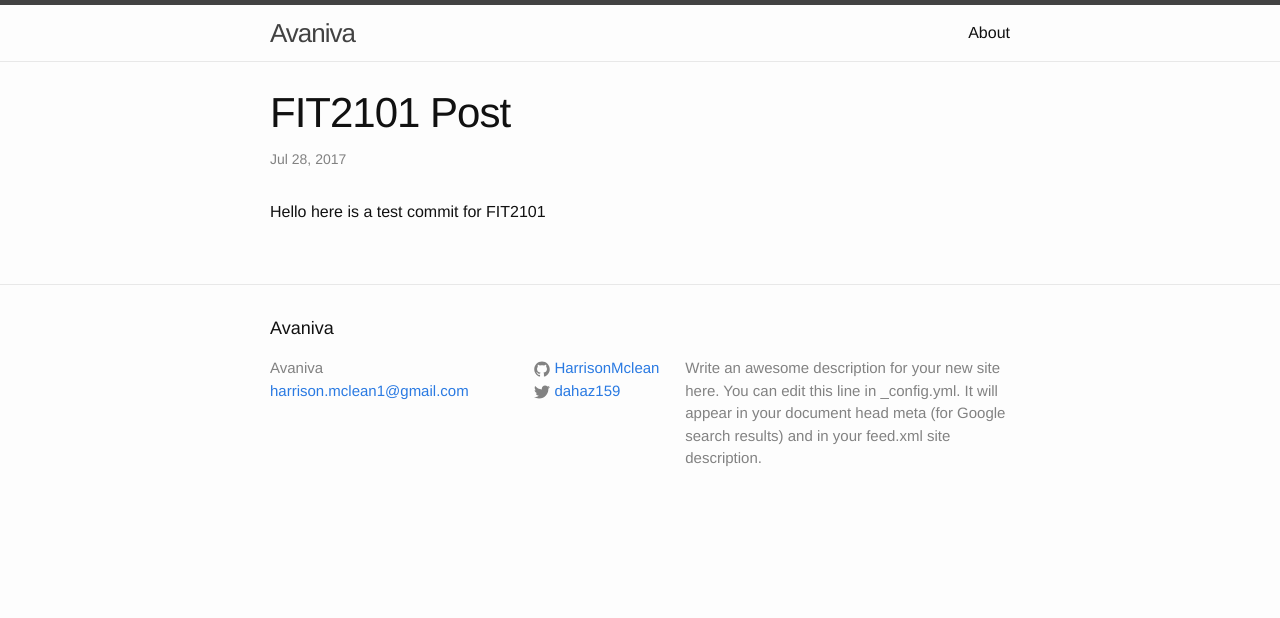
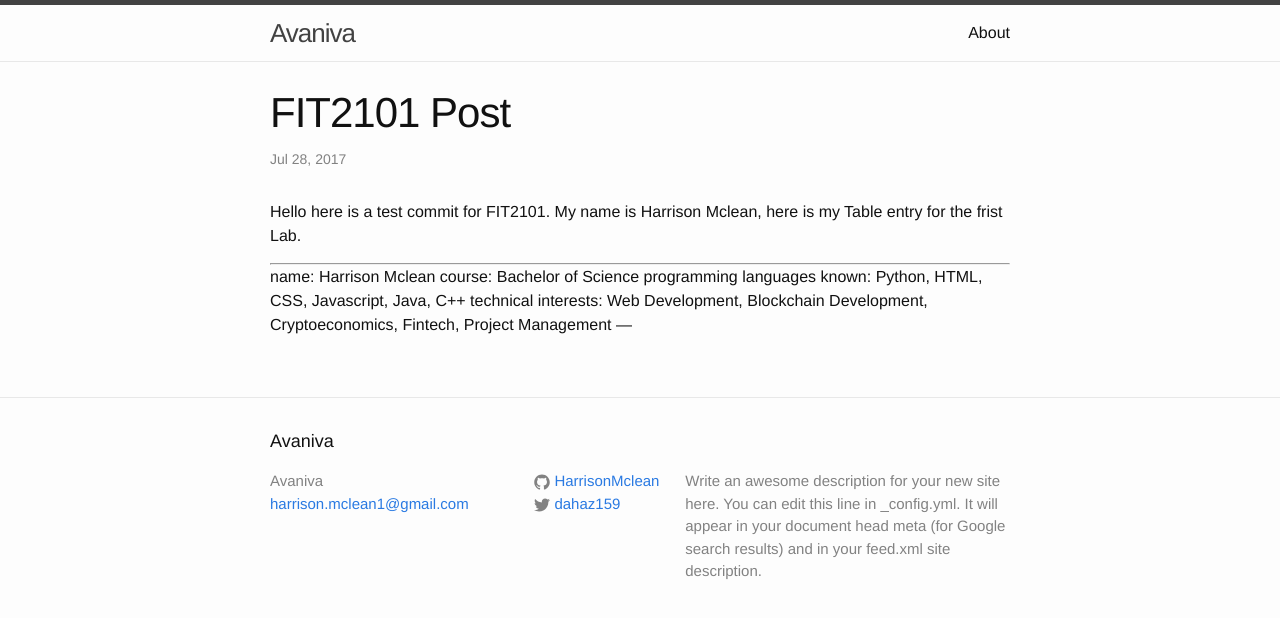
Before and after one commit to HarrisonMclean/TestSite, a Jekyll site: the page built from _posts/2017-7-28-Post.markdown, in a window 1280 px wide. Shown: the top 618 px of the page. Built offline with Jekyll 4.4.1, drawn with Linux system fonts in a browser that asks for light colours.

Commit message:
Added post content
added data table to post

```diff
--- a/_posts/2017-7-28-Post.markdown
+++ b/_posts/2017-7-28-Post.markdown
@@ -4,4 +4,12 @@ title: FIT2101 Post
 date: 2017-7-28 00:00:00
 categories: IT
 ---
-Hello here is a test commit for FIT2101
+Hello here is a test commit for FIT2101.
+My name is Harrison Mclean, here is my Table entry for the frist Lab.
+
+---
+name: Harrison Mclean
+course: Bachelor of Science
+programming languages known: Python, HTML, CSS, Javascript, Java, C++
+technical interests: Web Development, Blockchain Development, Cryptoeconomics, Fintech, Project Management
+---
```
